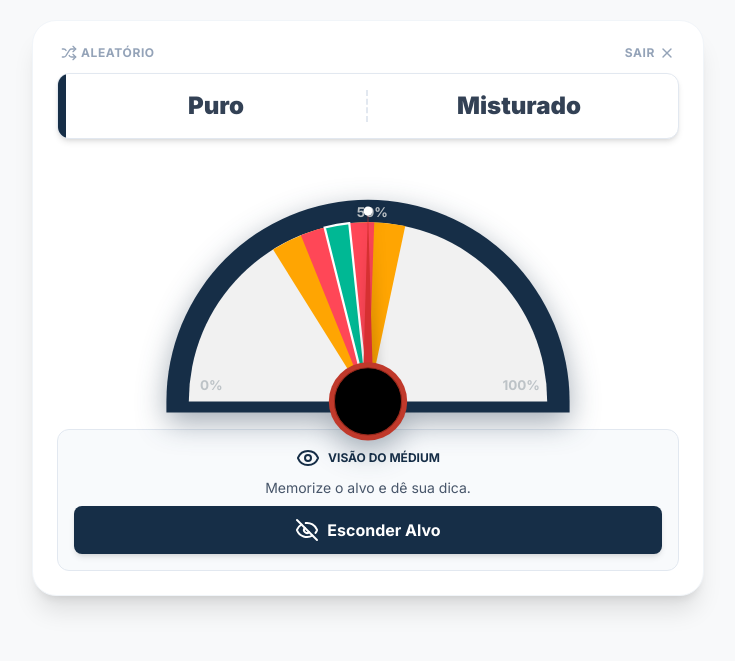
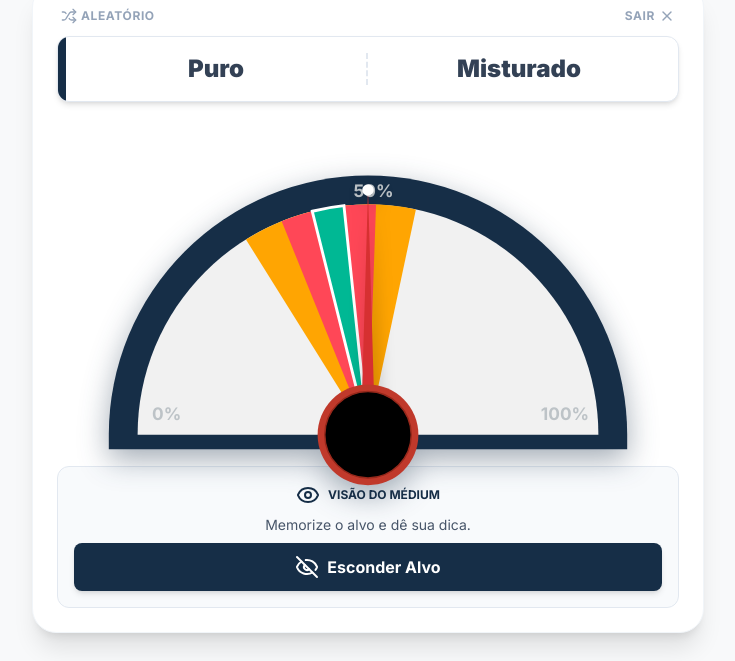
Before and after one commit to MateusCastanho/Frequencia, a plain HTML site: page index.html in a window 1280 px wide. Both pictures are taken after a click on the button "Modo Clássico". Shown: the part 139-800 px from the top of the page, without its empty margins (272-1007 px from the left). Drawn offline with nearby package versions, Linux system fonts and the light colour scheme.

Commit message:
Update index.html

```diff
--- a/index.html
+++ b/index.html
@@ -115,8 +115,8 @@
                 <div id="conceptRight" class="text-lg md:text-2xl font-black text-slate-700 w-1/2 text-center pl-2 break-words">DIREITA</div>
             </div>
 
-            <!-- MOSTRADOR -->
-            <div class="relative w-full max-w-md mx-auto aspect-[400/230] flex items-end justify-center no-select mt-4" id="dialContainer">
+            <!-- MOSTRADOR - AUMENTADO O TAMANHO GERAL -->
+            <div class="relative w-full max-w-xl mx-auto aspect-[400/230] flex items-end justify-center no-select mt-4" id="dialContainer">
                 <svg viewBox="0 0 400 230" class="w-full h-full device-shadow overflow-visible">
                     <defs>
                         <radialGradient id="knobGradient" cx="50%" cy="50%" r="50%" fx="30%" fy="30%">
@@ -625,6 +625,7 @@
 
         function handleInput(clientX, clientY) {
             const rect = touchArea.getBoundingClientRect();
+            // AJUSTE PIVÔ: Voltando para a proporção original 220/230
             const pivotRatio = 220 / 230;
             const centerX = rect.left + rect.width / 2;
             const centerY = rect.top + (rect.height * pivotRatio);
```
